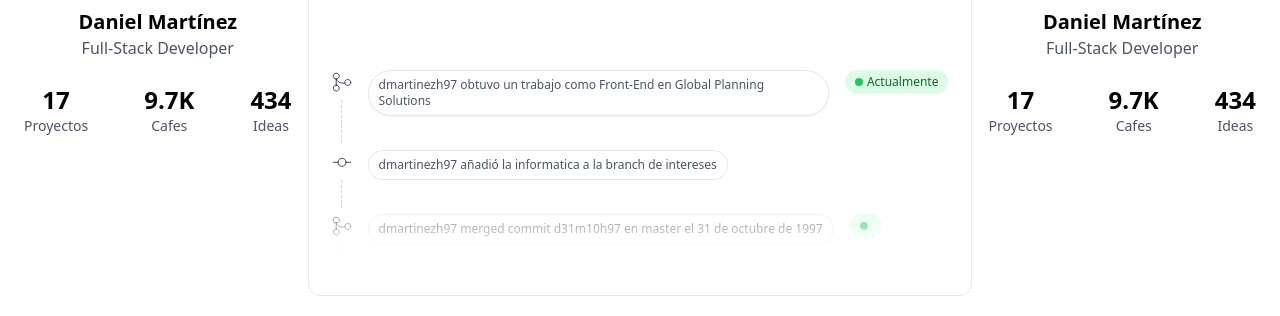
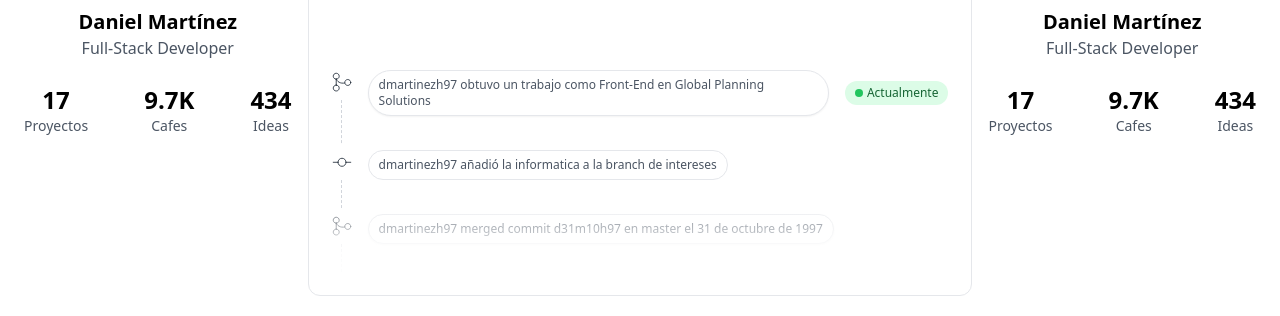
Before and after one commit to dmartinezh97/portafolio, a Nuxt app: page / in a window 1280 px wide. Shown: the part 272-588 px from the top of the page. Built offline with nearby package versions, Linux system fonts and the light colour scheme.

Commit message:
Añadir if al tipo y justify-between

```diff
--- a/components/github/NewMerge.vue
+++ b/components/github/NewMerge.vue
@@ -1,5 +1,5 @@
 <template>
-    <li class="relative flex gap-x-4 pb-7 overflow-hidden">
+    <li class="relative flex gap-x-4 items-center justify-between pb-7 overflow-hidden">
         <div class="flex gap-x-4">
             <div class="mt-0.5 relative h-full">
                 <div
@@ -16,7 +16,7 @@
                 {{ text }}
             </p>
         </div>
-        <span class="inline-flex items-center h-6 bg-green-100 text-green-800 text-xs font-medium px-2.5 py-0.5 rounded-full" :class="classTextTipo">
+        <span  v-if="tipo" class="inline-flex items-center h-6 bg-green-100 text-green-800 text-xs font-medium px-2.5 py-0.5 rounded-full" :class="classTextTipo">
             <span class="w-2 h-2 mr-1 bg-green-500 rounded-full" :class="classObjectTipo"></span>
             {{ tipo }}
         </span>
```
